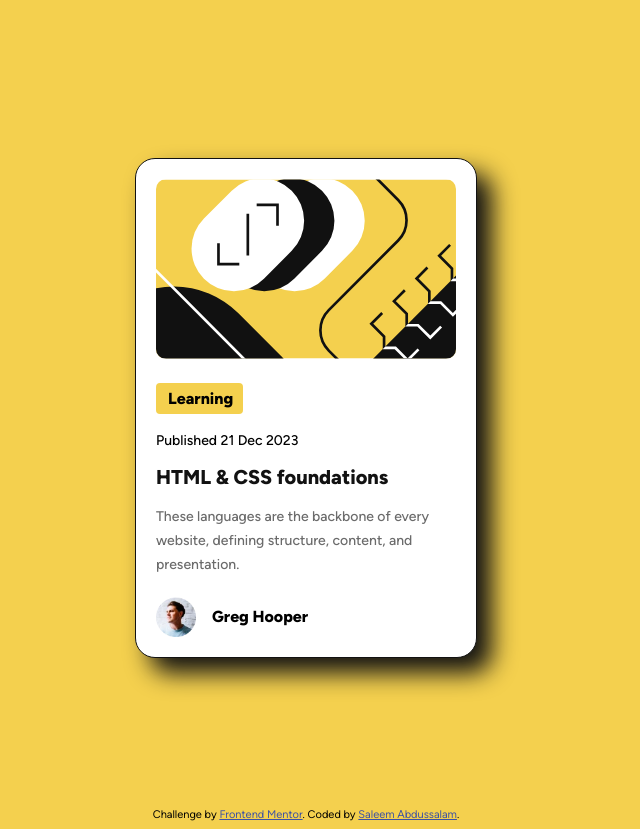
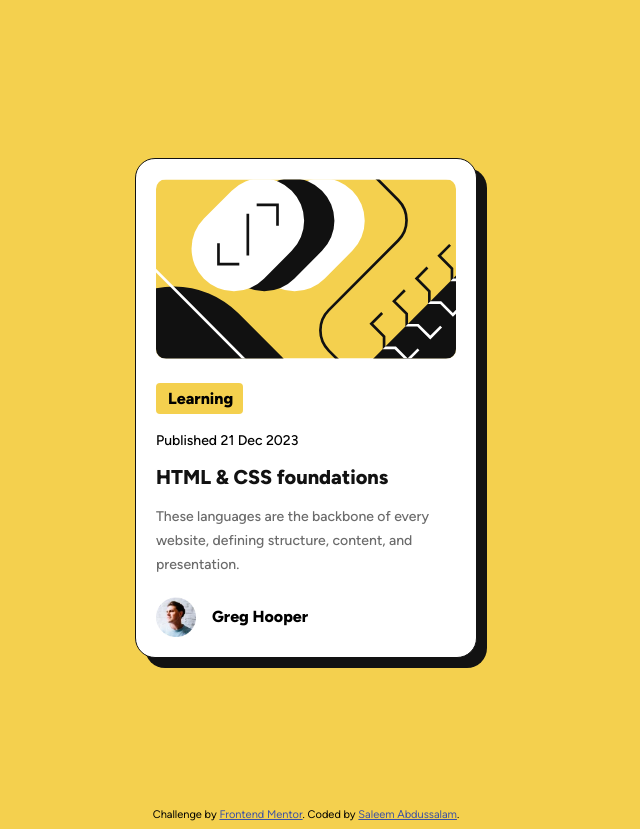
Before and after one commit to Ethical-Saleem/Frontend-Mentor-Challenges, a plain HTML site: page blog-preview-card-main/index.html in a window 1280 px wide. Shown: the whole page, without its empty margins (334-974 px from the left). Drawn offline with Linux system fonts and the light colour scheme.

Commit message:
card modified

```diff
--- a/blog-preview-card-main/main.css
+++ b/blog-preview-card-main/main.css
@@ -36,7 +36,7 @@ body {
   padding: 20px;
   margin: 50px auto;
   overflow: hidden;
-  box-shadow: 15px 15px 25px var(--gray-950);
+  box-shadow: 10px 10px 0 0 var(--gray-950);
 }
 
 .img {
```
